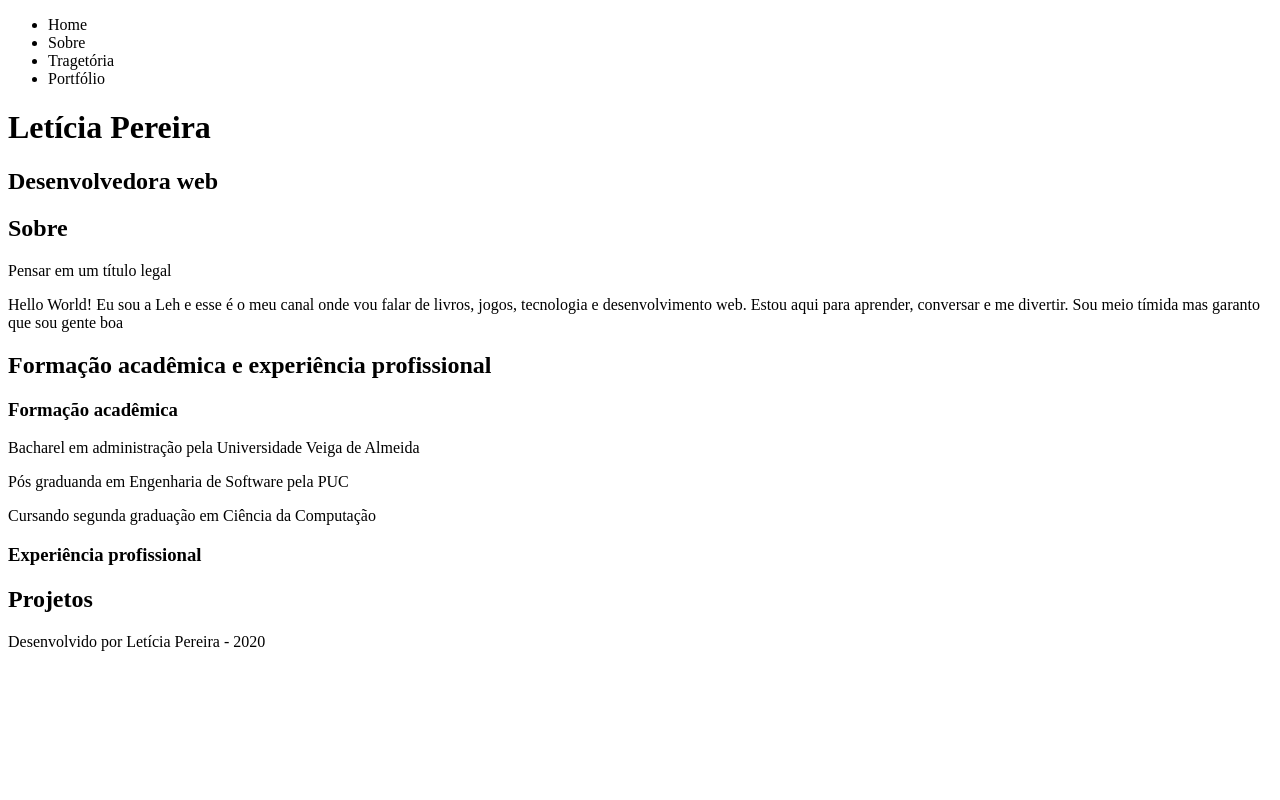
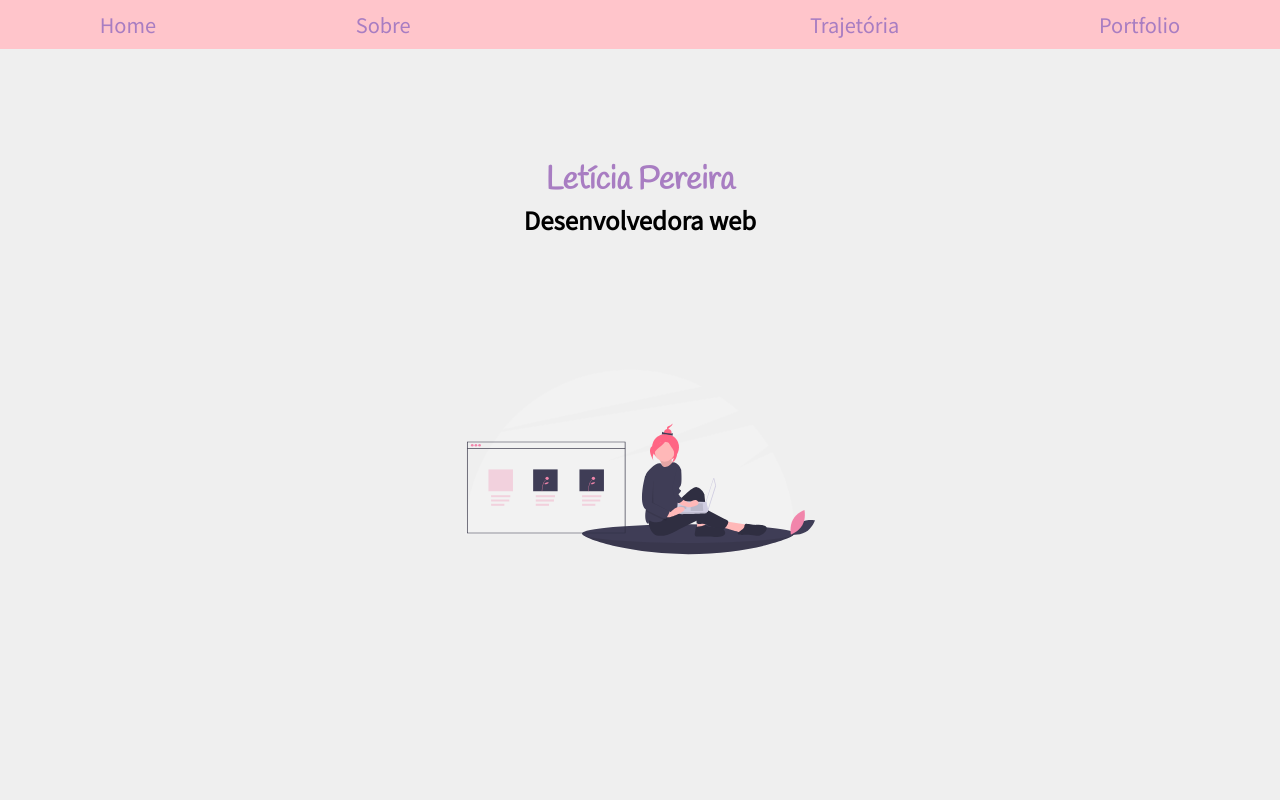
Before and after one commit to lehmaria/sitepessoal, a plain HTML site: page index.html in a window 1280 px wide. Shown: the top 800 px of the page. Drawn offline with Linux system fonts and the light colour scheme.

Commit message:
FOI ESSA BAGAÇA

```diff
--- /dev/null
+++ b/css/styles.css
@@ -0,0 +1,102 @@
+
+* {
+    margin:0;
+    padding:0;
+    box-sizing: border-box;
+}
+
+body {
+    background-color: #efefef;
+    font-family: 'Noto Sans JP', sans-serif;
+    height: 100vh;
+
+}
+
+header {
+   /* background-image: url(https://cdn.pixabay.com/photo/2017/05/11/11/15/workplace-2303851_960_720.jpg);*/
+    background-size: auto 100vh;
+    height: 100vh;
+}
+
+section {
+    background-size: auto 100vh;
+    height: 100vh;
+}
+.menu {
+    background-color: #FFC5CB;
+    font-size: 20px;
+    width: 100vw;
+    position: fixed;
+    top: 0;
+    z-index: 1;
+}
+
+.menu ul {
+    display: flex;
+    justify-content: space-around;
+}
+
+.menu li {
+    list-style: none;
+}
+
+.menu a {
+    display: block;
+    padding: 10px;
+    transition: background-color 1.5s, color 1.5s;
+}
+
+a {
+    color: #A87DC2;
+    text-decoration: none;
+}
+
+a:hover {
+    background-color: rgb(200, 172, 169);
+}
+
+.titulo {
+    color: black;
+    text-align: center;
+}
+
+.subtitle,
+.site-titulo {
+    font-family: 'Handlee', cursive;
+    color:  #A87DC2;
+}
+
+.home {
+    display: grid;
+    gap: 50px;
+    align-content: center;
+    justify-content: center;
+    height: 100vh;
+    text-align: center;
+}
+
+.home .imgHome {
+    height: 350px;
+    width: 350px;
+
+    align-content: center;
+    justify-content: center;
+
+}
+
+section {
+    display: grid;
+    gap: 50px;
+    align-content: center;
+    justify-content: center;
+    height: 100vh;
+    text-align: center;
+}
+
+
+footer {
+    background-color: #FFC5CB;
+    color: #A87DC2;
+    text-align: center;
+    padding: 50px;
+}
--- a/index.html
+++ b/index.html
@@ -4,43 +4,55 @@
     <meta charset="UTF-8">
     <meta name="viewport" content="width=device-width, initial-scale=1.0">
     <title>Leticia Pereira</title>
+    <link rel="stylesheet" href="./css/styles.css">
+    <link href="https://fonts.googleapis.com/css2?family=Noto+Sans+JP&family=Handlee&display=swap" rel="stylesheet">
+
 </head>
 <body>
     <header>
         <nav class="menu">
             <ul class="lista">
-                <li>Home</li>
-                <li>Sobre</li>
-                <li>Tragetória</li>
-                <li>Portfólio</li>
+                <li> <a href="#home" >Home</li></a>
+                <li> <a href="#sobre">Sobre</li> </a>
+                <li> <a href="#trajetoria">Trajetória </li></a>
+                <li> <a href="#portfolio">Portfolio</li></a>
             </ul>
         </nav>
         <div class="home" id="home">
             <div class="titulo">
                 <h1 class="site-titulo"> Letícia Pereira </h1>
-                <h2 class="subtitulo"> Desenvolvedora web</h2>
+                <h2 class="site-subtitulo"> Desenvolvedora web</h2>
+            </div>
+            <div>
+                <img
+                class="imgHome"
+                src="img/undraw_web_development_w2vv.svg"
+                alt="Desenho de mulher sentada no chão com um notebook no colo">
             </div>
         </div>
     </header>
+
+
     <section class="sobre lista" id="sobre">
-        <h2 class="about">  Sobre  </h2>
+        <h2 class="subtitle">  Sobre  </h2>
         <p> Pensar em um título legal </p>
         <p>Hello World! Eu sou a Leh e esse é o meu canal onde vou falar de livros, jogos, tecnologia e desenvolvimento web. Estou aqui para aprender, conversar e me divertir. Sou meio tímida mas garanto que sou gente boa  </p>
     </section>
 
-    <section class="tragetoria lista" id="tragetoria">
-        <h2 class="exp"> Formação acadêmica e experiência profissional </h2>
+    <section class="tragetoria lista" id="trajetoria">
+        <h2 class="subtitle"> Formação acadêmica e experiência profissional </h2>
         <h3> Formação acadêmica </h3>
-        <p> Bacharel em administração pela Universidade Veiga de Almeida </p>
-        <p> Pós graduanda em Engenharia de Software pela PUC </p>
-        <p> Cursando segunda graduação em Ciência da Computação </p>
+        <p>
+            Formada em Administração pela Universidade Veiga de Almeida, cursando segunda graduação em Ciência da Computação pela Anhembi Morumbi e cursando Pós graduação em Engenharia de Software pela PUC Minas.
+        </p>
+
 
         <h3> Experiência profissional </h3>
 
     </section>
 
     <section class="portfolio lista" id="portfolio">
-        <h2 class="port"> Projetos </h2>
+        <h2 class="subtitle"> Projetos </h2>
 
     </section>
 
```
Also changed, not shown: img/undraw_web_development_w2vv.svg (added), img/workplace-2303851_1920.jpg (added).
